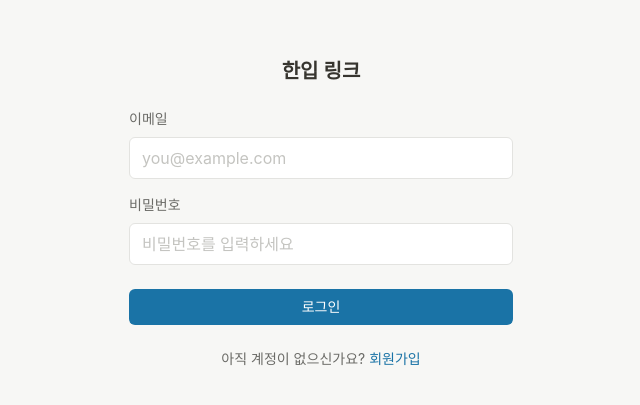
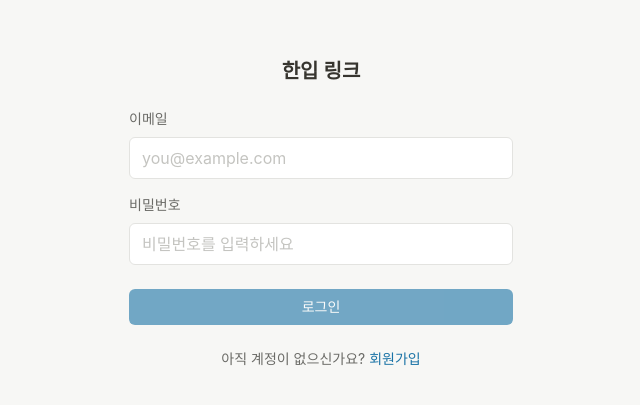
Before and after one commit to jabezpark-Kor/onobite-link, a Next.js app: page /login in a window 1280 px wide. Shown: the part 187-592 px from the top of the page, without its empty margins (319-959 px from the left). Built offline with nearby package versions, Linux system fonts and the light colour scheme; no server answers; the database is empty.

Commit message:
로그인 기능 구현

```diff
--- a/app/login/page.tsx
+++ b/app/login/page.tsx
@@ -1,55 +1,9 @@
-import Link from "next/link";
+import LoginForm from "@/components/LoginForm";
 
 export default function LoginPage() {
   return (
     <div className="flex flex-1 items-center justify-center bg-[var(--bg)] px-6">
-      <div className="flex w-full max-w-sm flex-col gap-6">
-        <h1 className="text-center text-xl font-semibold text-[var(--text)]">
-          한입 링크
-        </h1>
-        <div className="flex flex-col gap-4">
-          <div className="flex flex-col gap-2">
-            <label
-              htmlFor="login-email"
-              className="text-sm font-medium text-[var(--text-sub)]"
-            >
-              이메일
-            </label>
-            <input
-              id="login-email"
-              type="email"
-              placeholder="you@example.com"
-              className="rounded-md border border-[var(--border)] bg-[var(--card-bg)] px-3 py-2 text-base text-[var(--text)] outline-none transition-colors duration-150 placeholder:text-[var(--placeholder)] focus:border-[var(--accent)]"
-            />
-          </div>
-          <div className="flex flex-col gap-2">
-            <label
-              htmlFor="login-password"
-              className="text-sm font-medium text-[var(--text-sub)]"
-            >
-              비밀번호
-            </label>
-            <input
-              id="login-password"
-              type="password"
-              placeholder="비밀번호를 입력하세요"
-              className="rounded-md border border-[var(--border)] bg-[var(--card-bg)] px-3 py-2 text-base text-[var(--text)] outline-none transition-colors duration-150 placeholder:text-[var(--placeholder)] focus:border-[var(--accent)]"
-            />
-          </div>
-        </div>
-        <button
-          type="button"
-          className="rounded-md bg-[var(--accent)] px-4 py-2 text-sm font-medium text-white transition-colors duration-150 hover:bg-[var(--accent-hover)]"
-        >
-          로그인
-        </button>
-        <p className="text-center text-sm text-[var(--text-sub)]">
-          아직 계정이 없으신가요?{" "}
-          <Link href="/signup" className="text-[var(--accent)] hover:underline">
-            회원가입
-          </Link>
-        </p>
-      </div>
+      <LoginForm />
     </div>
   );
 }
--- /dev/null
+++ b/components/LoginForm.tsx
@@ -0,0 +1,120 @@
+"use client";
+
+import { useEffect, useState } from "react";
+import { useRouter } from "next/navigation";
+import Link from "next/link";
+import { createClient } from "@/utils/supabase/client";
+import Toast from "./Toast";
+
+function getLoginErrorMessage(code: string | undefined) {
+  switch (code) {
+    case "invalid_credentials":
+    case "user_not_found":
+      return "이메일 또는 비밀번호가 올바르지 않습니다.";
+    case "email_not_confirmed":
+      return "이메일 인증이 완료되지 않았습니다.";
+    case "user_banned":
+      return "이용이 제한된 계정입니다.";
+    case "over_request_rate_limit":
+      return "잠시 후 다시 시도해주세요.";
+    default:
+      return "로그인에 실패했습니다. 다시 시도해주세요.";
+  }
+}
+
+export default function LoginForm() {
+  const router = useRouter();
+  const [email, setEmail] = useState("");
+  const [password, setPassword] = useState("");
+  const [isSubmitting, setIsSubmitting] = useState(false);
+  const [toastMessage, setToastMessage] = useState<string | null>(null);
+
+  useEffect(() => {
+    if (!toastMessage) return;
+    const timer = setTimeout(() => setToastMessage(null), 3000);
+    return () => clearTimeout(timer);
+  }, [toastMessage]);
+
+  const canSubmit = Boolean(email.trim() && password && !isSubmitting);
+
+  const handleLogin = async () => {
+    setIsSubmitting(true);
+    try {
+      const supabase = createClient();
+      const { error } = await supabase.auth.signInWithPassword({
+        email: email.trim(),
+        password,
+      });
+
+      if (error) {
+        setToastMessage(getLoginErrorMessage(error.code));
+        return;
+      }
+
+      router.push("/");
+    } finally {
+      setIsSubmitting(false);
+    }
+  };
+
+  return (
+    <>
+      <Toast message={toastMessage} />
+      <div className="flex w-full max-w-sm flex-col gap-6">
+        <h1 className="text-center text-xl font-semibold text-[var(--text)]">
+          한입 링크
+        </h1>
+        <div className="flex flex-col gap-4">
+          <div className="flex flex-col gap-2">
+            <label
+              htmlFor="login-email"
+              className="text-sm font-medium text-[var(--text-sub)]"
+            >
+              이메일
+            </label>
+            <input
+              id="login-email"
+              type="email"
+              value={email}
+              onChange={(event) => setEmail(event.target.value)}
+              placeholder="you@example.com"
+              disabled={isSubmitting}
+              className="rounded-md border border-[var(--border)] bg-[var(--card-bg)] px-3 py-2 text-base text-[var(--text)] outline-none transition-colors duration-150 placeholder:text-[var(--placeholder)] focus:border-[var(--accent)] disabled:opacity-60"
+            />
+          </div>
+          <div className="flex flex-col gap-2">
+            <label
+              htmlFor="login-password"
+              className="text-sm font-medium text-[var(--text-sub)]"
+            >
+              비밀번호
+            </label>
+            <input
+              id="login-password"
+              type="password"
+              value={password}
+              onChange={(event) => setPassword(event.target.value)}
+              placeholder="비밀번호를 입력하세요"
+              disabled={isSubmitting}
+              className="rounded-md border border-[var(--border)] bg-[var(--card-bg)] px-3 py-2 text-base text-[var(--text)] outline-none transition-colors duration-150 placeholder:text-[var(--placeholder)] focus:border-[var(--accent)] disabled:opacity-60"
+            />
+          </div>
+        </div>
+        <button
+          type="button"
+          onClick={handleLogin}
+          disabled={!canSubmit}
+          className="rounded-md bg-[var(--accent)] px-4 py-2 text-sm font-medium text-white transition-colors duration-150 hover:bg-[var(--accent-hover)] disabled:cursor-not-allowed disabled:opacity-60"
+        >
+          {isSubmitting ? "로그인 중..." : "로그인"}
+        </button>
+        <p className="text-center text-sm text-[var(--text-sub)]">
+          아직 계정이 없으신가요?{" "}
+          <Link href="/signup" className="text-[var(--accent)] hover:underline">
+            회원가입
+          </Link>
+        </p>
+      </div>
+    </>
+  );
+}
```
Also changed, not shown: 1 other file (tests, documents, lock files or other folders).
